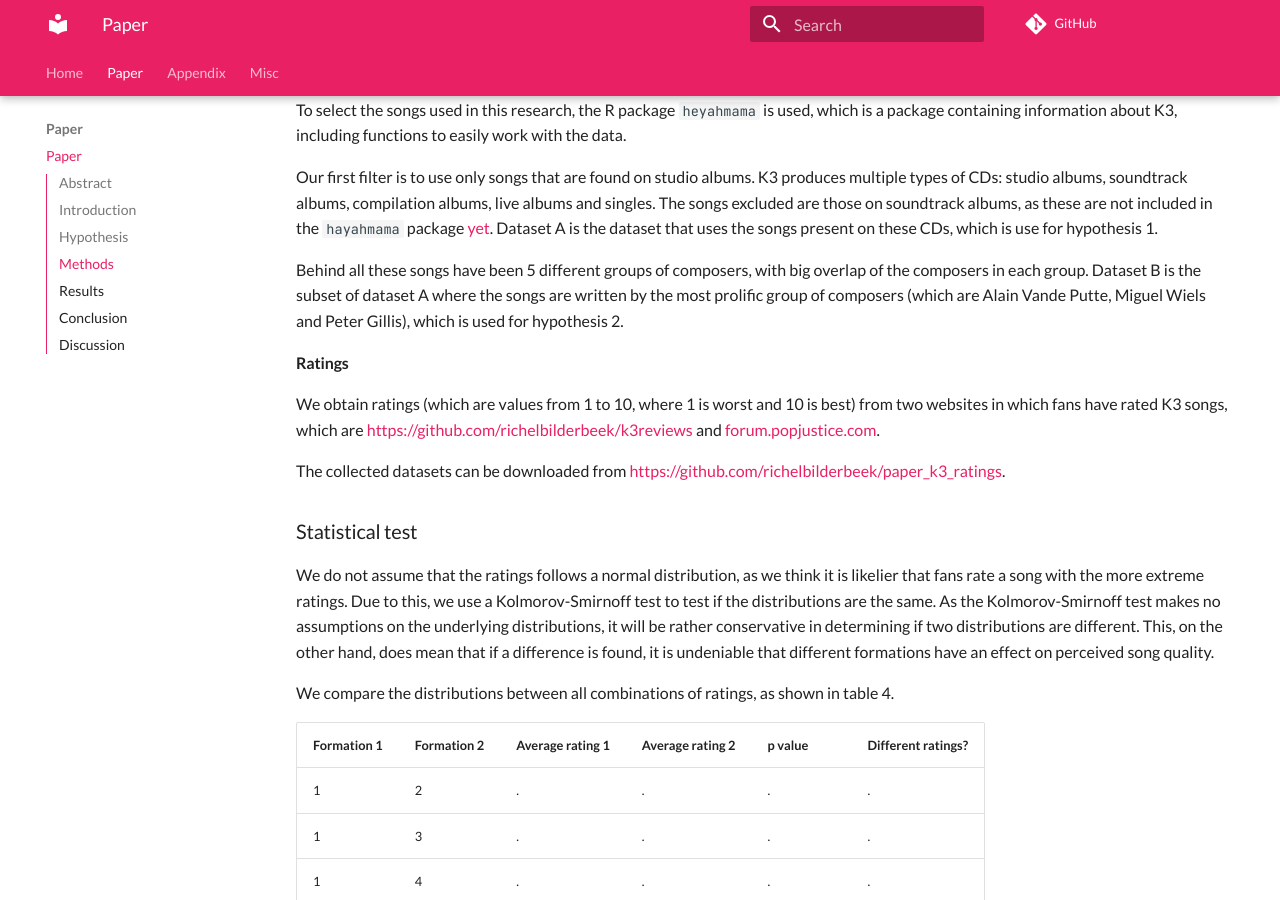
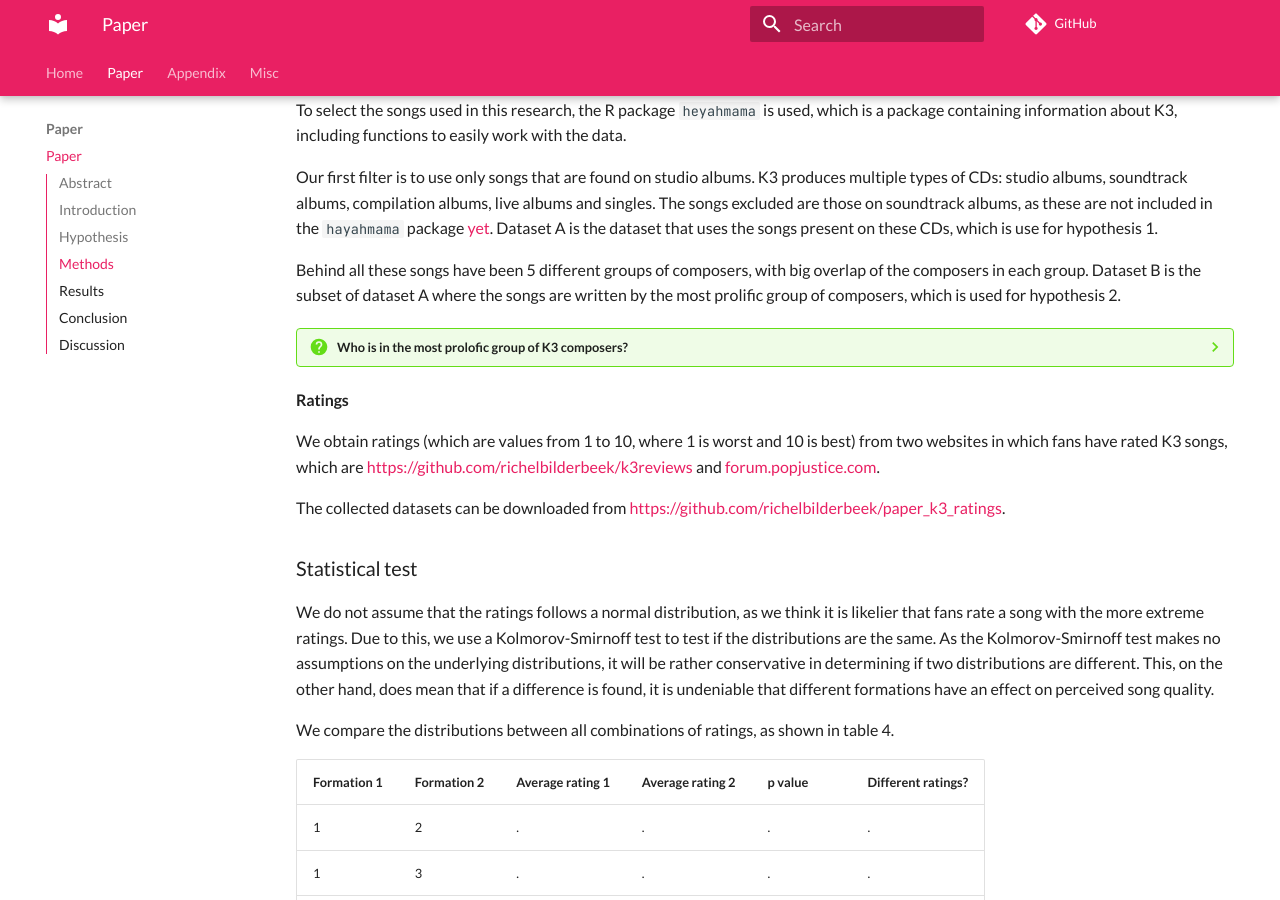
Before and after one commit to richelbilderbeek/paper_k3_ratings, an MkDocs documentation site: the page built from docs/paper.md, in a window 1280 px wide and 900 px high, scrolled down 1311 px. Built offline with MkDocs 1.6.1 and Material for MkDocs 9.7.7, drawn with Linux system fonts in a browser that asks for light colours; comment, search, counter and statistics services are not loaded.

Commit message:
Add composers

```diff
--- a/docs/paper.md
+++ b/docs/paper.md
@@ -83,9 +83,13 @@
 Behind all these songs have been 5 different groups of
 composers, with big overlap of the composers in each group.
 Dataset B is the subset of dataset A where the songs are written
-by the most prolific group of composers (which are
-Alain Vande Putte, Miguel Wiels and Peter Gillis),
+by the most prolific group of composers,
 which is used for hypothesis 2.
+
+???- question "Who is in the most prolofic group of K3 composers?"
+
+    These are Alain Vande Putte, Miguel Wiels and Peter Gillis,
+    as can be seen in the `heyahmama` 'Composers' vignette.
 
 #### Ratings
 
```
Also changed, not shown: docs/cds.md (deleted, +0 -3 lines), docs/formations.md (deleted, +0 -14 lines), docs/ratings.md (deleted, +0 -1 lines), docs/songs.md (deleted, +0 -3 lines).
